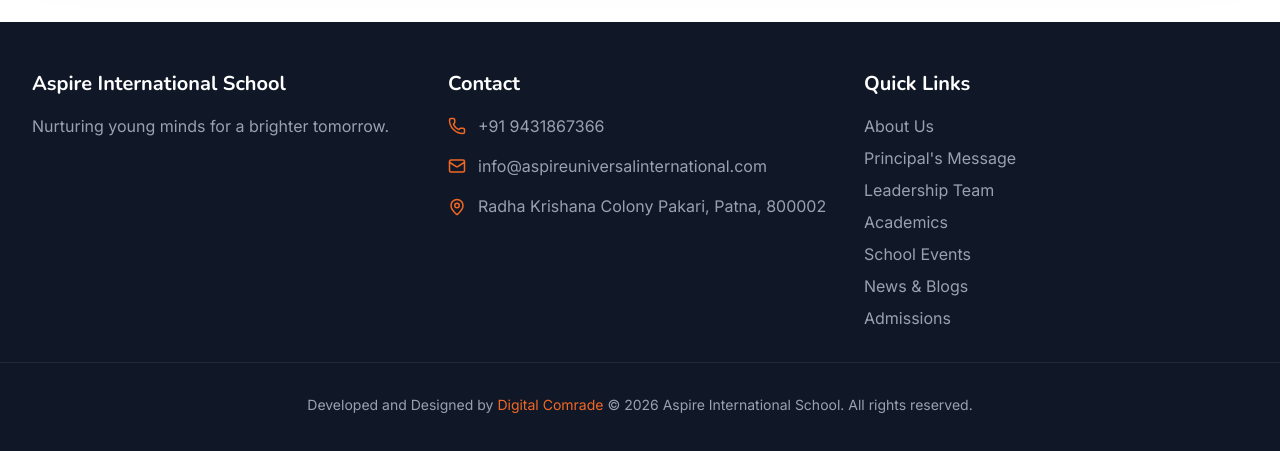
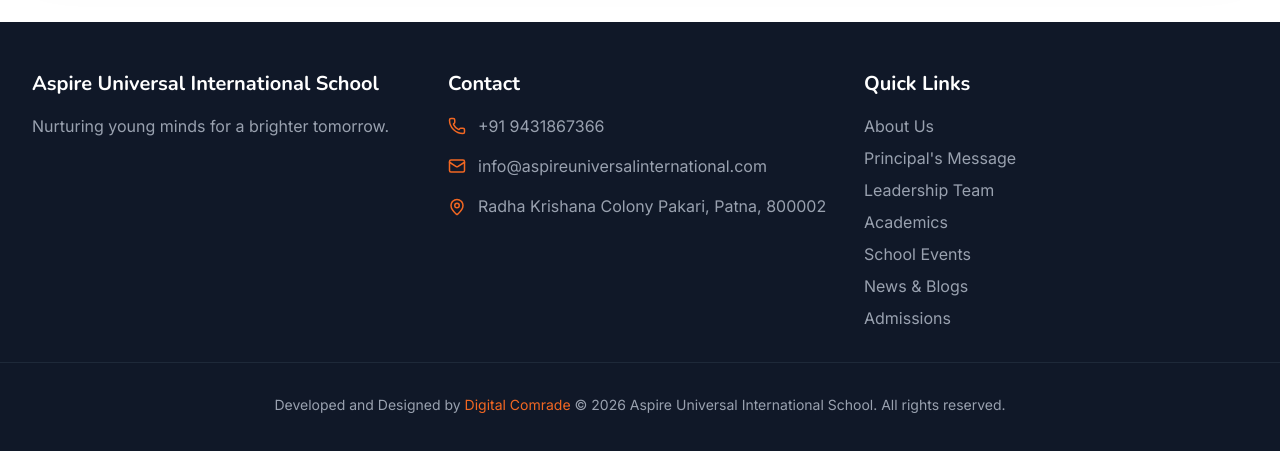
Before and after one commit to Avinashtosoni/aspireinternetional, a React (Vite) app: page / in a window 1280 px wide. Shown: the part 3355-3806 px from the top of the page. Built offline with nearby package versions, Linux system fonts and the light colour scheme; no server answers; the database is empty.

Commit message:
Update school name in Footer component

```diff
--- a/src/components/Footer.tsx
+++ b/src/components/Footer.tsx
@@ -14,7 +14,7 @@
     <footer className="bg-gray-900 text-white py-12">
       <div className="max-w-7xl mx-auto px-4 sm:px-6 lg:px-8 grid grid-cols-1 md:grid-cols-3 gap-8">
         <div>
-          <h3 className="text-xl font-bold mb-4">Aspire International School</h3>
+          <h3 className="text-xl font-bold mb-4">Aspire Universal International School</h3>
           <p className="text-gray-400 mb-6">Nurturing young minds for a brighter tomorrow.</p>
           <div className="flex items-center gap-3">
             {settings.facebook_url && settings.facebook_url !== '#' && (
@@ -56,7 +56,7 @@
         </div>
       </div>
       <div className="max-w-7xl mx-auto px-4 sm:px-6 lg:px-8 mt-8 pt-8 border-t border-gray-800 text-center text-gray-400 text-sm">
-        <p>Developed and Designed by <a href="https://digitalcomrade.in" target="_blank" rel="noopener noreferrer" className="text-primary hover:underline">Digital Comrade</a> &copy; {new Date().getFullYear()} Aspire International School. All rights reserved.</p>
+        <p>Developed and Designed by <a href="https://digitalcomrade.in" target="_blank" rel="noopener noreferrer" className="text-primary hover:underline">Digital Comrade</a> &copy; {new Date().getFullYear()} Aspire Universal International School. All rights reserved.</p>
       </div>
     </footer>
   );
```
